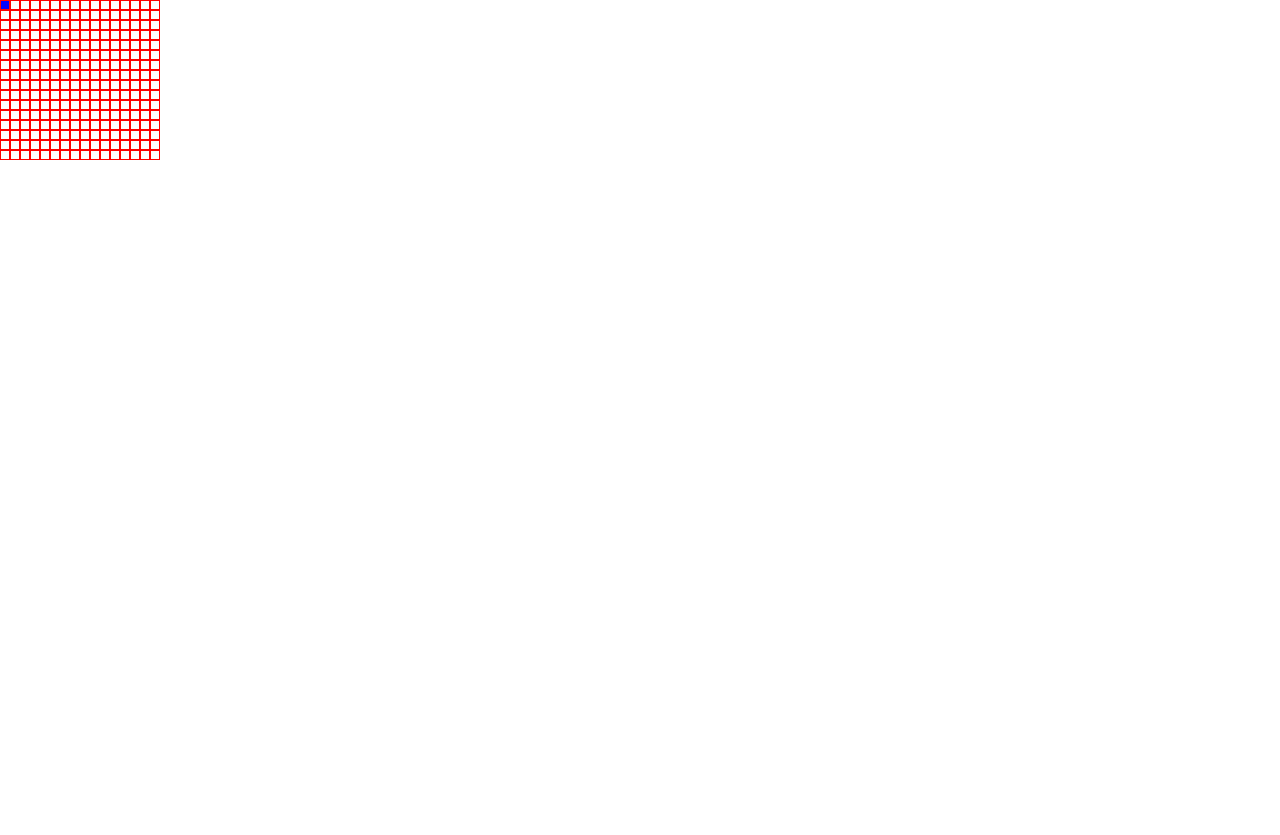
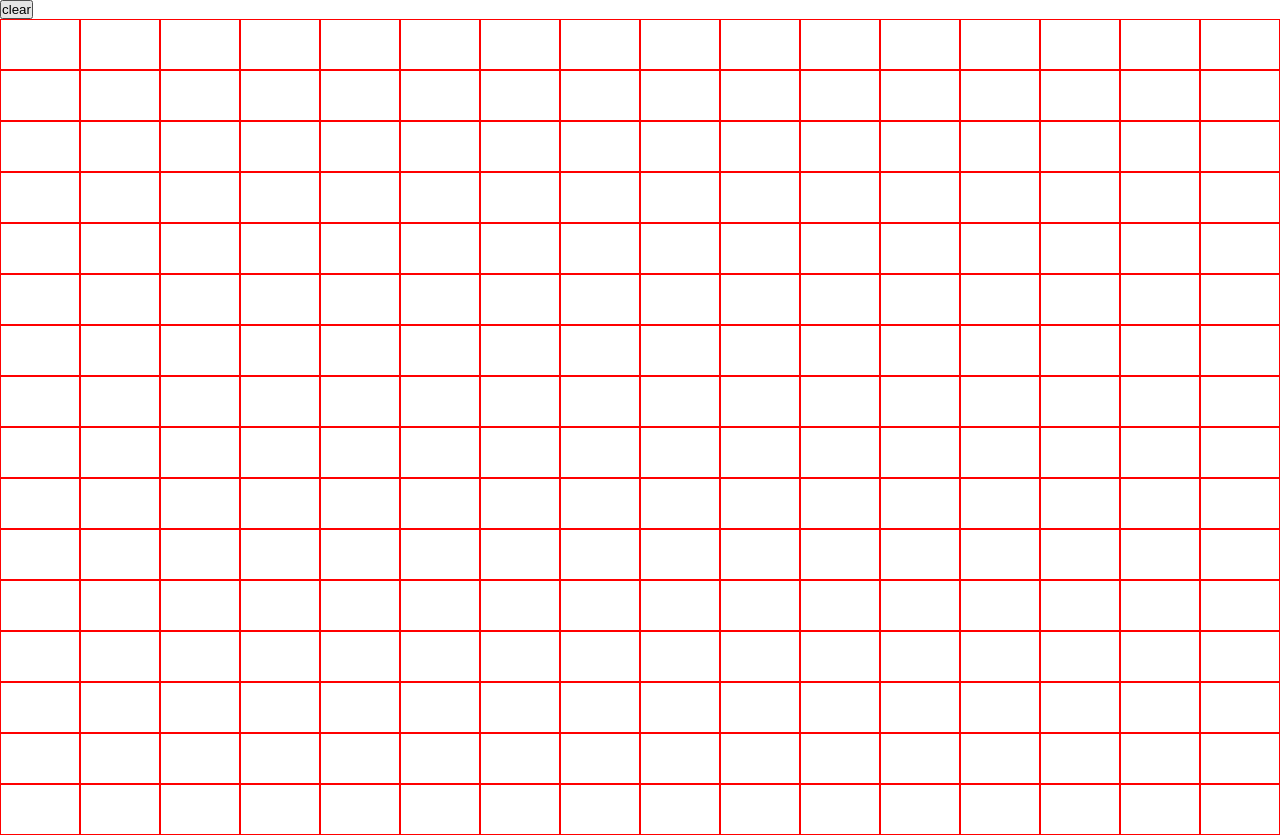
Before and after one commit to criscOdin/etch-a-sketch, a plain HTML site: page index.html in a window 1280 px wide. Before the commit the page ends 800 px from the top, so only its background shows below. Drawn offline with Linux system fonts and the light colour scheme.

Commit message:
auto width and height, button for clear

```diff
--- a/index.html
+++ b/index.html
@@ -8,6 +8,7 @@
     <title>Etch-a-Sketch</title>
   </head>
   <body>
+    <button class="clear">clear</button>
     <div class="grid"></div>
     <script src="script.js"></script>
   </body>
--- a/script.js
+++ b/script.js
@@ -1,4 +1,7 @@
 const grid = document.querySelector('.grid');
+const width = Math.floor(document.body.clientWidth / 16);
+const height = Math.floor(document.body.clientHeight / 16);
+
 for (let i = 0; i < 16; i++) {
   let row = document.createElement('div');
   row.classList.add('row');
@@ -6,9 +9,20 @@ for (let i = 0; i < 16; i++) {
   for (let j = 0; j < 16; j++) {
     let div = document.createElement('div');
     div.classList.add('square');
+    console.log(width);
+    div.setAttribute('style', `width: ${width}px; height: ${height}px`);
+    div.style.height = height;
     div.addEventListener('mouseover', () => {
       div.classList.add('blue');
     });
     row.appendChild(div);
   }
 }
+
+const clear = document.querySelector('.clear');
+const divs = document.querySelectorAll('.square');
+clear.addEventListener('click', () => {
+  divs.forEach((e) => {
+    e.classList.remove('blue');
+  });
+});
--- a/styles.css
+++ b/styles.css
@@ -4,12 +4,15 @@
   padding: 0;
 }
 
+.grid {
+  width: 100vw;
+  height: 100vh;
+}
+
 .row {
   display: flex;
 }
 .square {
-  width: 10px;
-  height: 10px;
   border: 1px solid red;
 }
 
```
